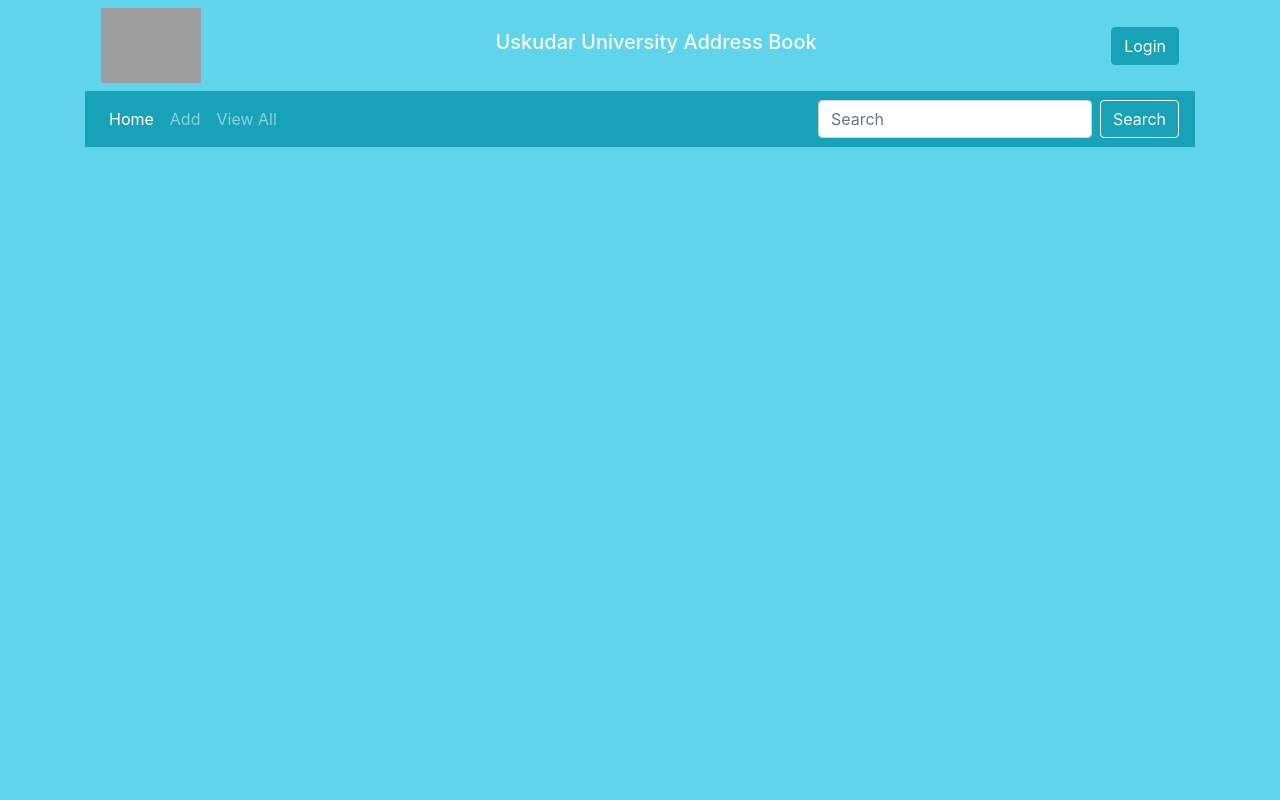
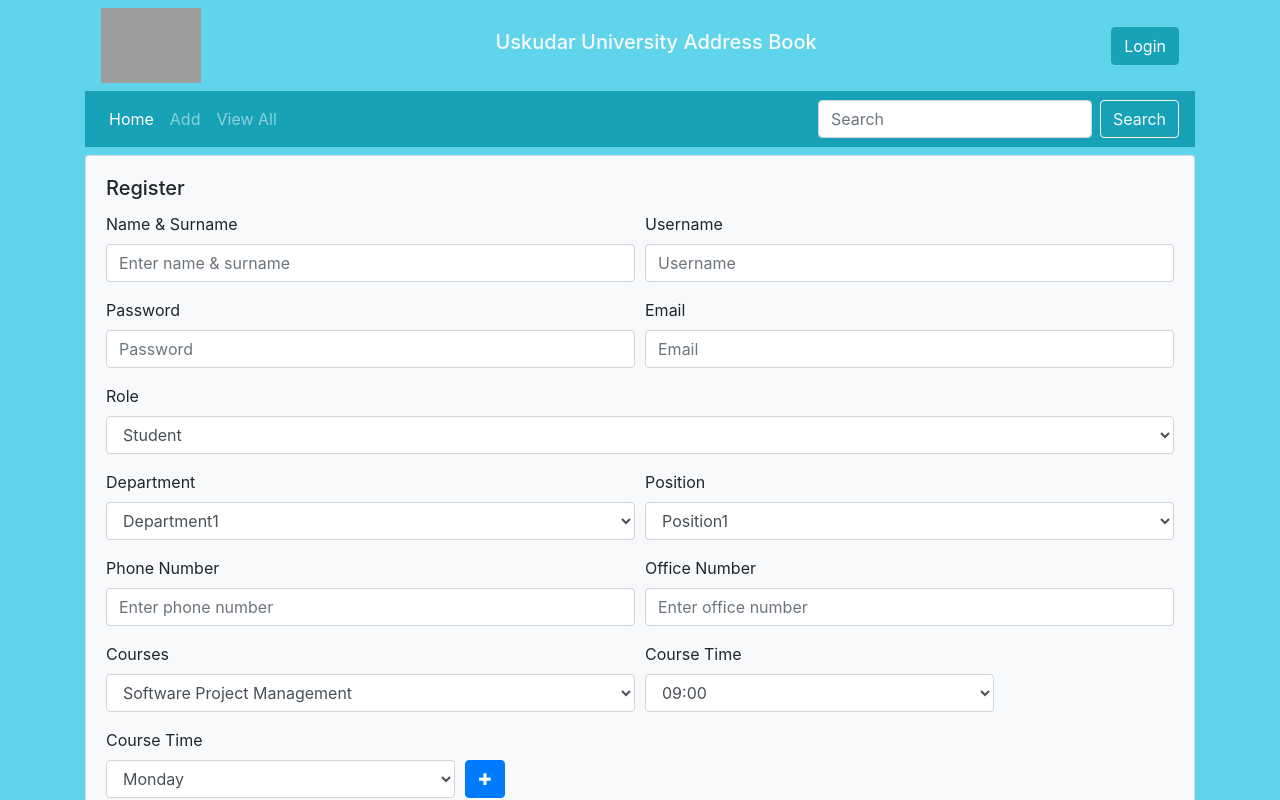
Before and after one commit to cnsbelirdi/address-book-system-client, a React (Create React App) app: page /register in a window 1280 px wide. Shown: the top 800 px of the page. Built offline with nearby package versions, Linux system fonts and the light colour scheme; grey boxes are pictures that could not be loaded.

Commit message:
Add register page

```diff
--- a/package.json
+++ b/package.json
@@ -8,6 +8,7 @@
     "@testing-library/user-event": "^13.5.0",
     "axios": "^0.26.1",
     "bootstrap": "^4.0.0",
+    "formik": "^2.2.9",
     "lodash": "^4.17.21",
     "react": "^17.0.2",
     "react-dom": "^17.0.2",
--- a/src/App.js
+++ b/src/App.js
@@ -7,6 +7,7 @@
 import { useAuth } from './contexts/AuthContext';
 import { useEffect, useState } from 'react';
 import axios from 'axios';
+import Register from './pages/Auth/Register';
 
 
 function App() {
@@ -98,6 +99,8 @@
           <Route path='/add' element={<Add />} />
           <Route path='/viewAll' element={<ViewAll />} />
           <Route path='/login' element={<Login />} />
+          <Route path='/register' element={<Register />} />
+
         </Routes>
       </div>
     </div>
--- a/src/pages/Auth/Register.js
+++ b/src/pages/Auth/Register.js
@@ -1,88 +1,152 @@
 import axios from "axios";
 import { useState } from "react";
 import { useAuth } from "../../contexts/AuthContext";
+import { useFormik } from "formik";
 
 const Register = props => {
 
-  const [username, setUsername] = useState('');
-  const [password, setPassword] = useState('');
+  const [timeTable, setTimeTable] = useState([]);
+  const [course, setCourse] = useState('');
+  const [day, setDay] = useState(0);
+  const [time, setTime] = useState('');
   const [message, setMessage] = useState('');
   const [auth, setAuth] = useAuth();
 
-  async function handleSubmit(e) {
-    e.preventDefault();
-    setMessage('');
+  const formik = useFormik({
+    initialValues: {
+      "name": "",
+      "username": "",
+      "password": "",
+      "role": "",
+      "department": "",
+      "position": "",
+      "phoneNumber": 0,
+      "email": "",
+      "officeNo": "",
+      "timeTable": []
+    },
+    onSubmit: event => {
+      // event.preventDefault();
+      console.log(event);
+    }
+  });
 
-    const result = await axios.post('api/auth/login', { username, password });
+  // async function handleSubmit(e) {
+  //   e.preventDefault();
+  //   setMessage('');
 
-    if (result.data) {
-      if (result.data.status === "OK") {
-        setAuth({
-          username: result.data.username,
-          role: result.data.role
-        });
-        localStorage.setItem('jwt', result.data.jwt);
+  //   const result = await axios.post('api/auth/login', { username, password });
 
-        setMessage('Successful!');
+  //   if (result.data) {
+  //     if (result.data.status === "OK") {
+  //       setAuth({
+  //         username: result.data.username,
+  //         role: result.data.role
+  //       });
+  //       localStorage.setItem('jwt', result.data.jwt);
 
-        return;
-      }
+  //       setMessage('Successful!');
 
-      setMessage(result.data.message);
+  //       return;
+  //     }
 
-      return;
-    }
-    else setMessage('An server related error occured!');
+  //     setMessage(result.data.message);
 
-    console.log(result);
-  }
+  //     return;
+  //   }
+  //   else setMessage('An server related error occured!');
 
-  function handleInput(e) {
-    const value = e.target.value;
+  //   console.log(result);
+  // }
+
+  function handleCourseSelect(e) {
+    let value = e.target.value;
 
     switch (e.target.name) {
-      case 'username':
-        setUsername(value);
+      case "course":
+        setCourse(value);
         break;
-      case 'password':
-        setPassword(value);
+      case "time":
+        setTime(value);
+        break;
+      case "day":
+        setDay(value);
         break;
       default:
         break;
     }
   }
 
+
+  function addTimeTable() {
+    if (day && time && course) {
+      let newTime = {
+        id: timeTable.length,
+        dayOfWeek: day,
+        hour: time,
+        className: course,
+        label: 'SMP-101' // sample
+      }
+      console.log(newTime);
+
+      setTimeTable([newTime, ...timeTable]);
+      console.log(timeTable);
+    }
+  }
+
+  function removeFromTable(id) {
+    setTimeTable(prev => {
+      return prev.filter(t => t.id != id);
+    });
+  }
+
   return (
-    <div>
-
-      <form onSubmit={handleSubmit}>
-        <input placeholder="Username" type="text" name="username" onInput={handleInput} />
-        <input placeholder="Password" type="password" name="password" onInput={handleInput} />
-        <button type="submit">Login</button>
-      </form>
-
-      <form>
-        <div class="form-row">
-          <div class="form-group col-md-6">
-            <label for="name">Name & Surname</label>
-            <input type="text" class="form-control" id="name" placeholder="Enter name & surname" />
+    <div class="card bg-light mt-2 mb-2">
+      <div class="card-body">
+        <h5 class="card-title">{props.title ?? "Register"}</h5>
+        <form onSubmit={formik.handleSubmit}>
+          <div className="form-row">
+            <div className="form-group col-md-6">
+              <label htmlFor="name">Name & Surname</label>
+              <input type="text" className="form-control"
+                onChange={formik.handleChange}
+                id="name" placeholder="Enter name & surname" />
             </div>
-          <div class="form-group col-md-6">
-            <label for="email">Email</label>
-            <input type="email" class="form-control" id="email" placeholder="Email" />
+            <div className="form-group col-md-6">
+              <label htmlFor="username">Username</label>
+              <input type="text" className="form-control"
+                onChange={formik.handleChange}
+                id="username" placeholder="Username" />
             </div>
-          <div class="form-group col-md-6">
-            <label for="role">Role</label>
-            <input type="role" class="form-control" id="role" placeholder="Role" />
+            <div className="form-group col-md-6">
+              <label htmlFor="password">Password</label>
+              <input type="password" className="form-control"
+                onChange={formik.handleChange}
+                id="password" placeholder="Password" />
+            </div>
+            <div className="form-group col-md-6">
+              <label htmlFor="email">Email</label>
+              <input type="email" className="form-control"
+                onChange={formik.handleChange}
+                id="email" placeholder="Email" />
+            </div>
+            <div className="form-group col-md-12">
+              <label htmlFor="role">Role</label>
+              <select className="form-control" name="role" id="role" onChange={formik.handleChange}>
+                <option disabled defaultValue>Choose..</option>
+                <option>Student</option>
+                <option>Employee</option>
+                <option>Human Resources</option>
+              </select>
             </div>
           </div>
 
 
-        <div class="form-row">
-          <div class="form-group col-md-6">
-            <label for="department">Department</label>
-            <select class="form-control" name="department" id="department">
-              <option>Choose..</option>
+          <div className="form-row">
+            <div className="form-group col-md-6">
+              <label htmlFor="department">Department</label>
+              <select className="form-control" name="department" id="department" onChange={formik.handleChange}>
+                <option disabled defaultValue>Choose..</option>
                 <option>Department1</option>
                 <option>Department2</option>
                 <option>Department3</option>
@@ -90,10 +154,10 @@
                 <option>Department5</option>
               </select>
             </div>
-          <div class="form-group col-md-6">
-            <label for="position">Position</label>
-            <select class="form-control" name="department" id="position">
-              <option>Choose..</option>
+            <div className="form-group col-md-6">
+              <label htmlFor="position">Position</label>
+              <select className="form-control" name="position" id="position" onChange={formik.handleChange}>
+                <option disabled defaultValue>Choose..</option>
                 <option>Position1</option>
                 <option>Position2</option>
                 <option>Position3</option>
@@ -102,55 +166,97 @@
               </select>
             </div>
           </div>
-        <div class="form-row">
-          <div class="form-group col-md-6">
-            <label for="phoneNumber">Phone Number</label>
-            <input type="phoneNumber" class="form-control" name="phoneNumber" id="phoneNumber" placeholder="Enter phone number" />
+          <div className="form-row">
+            <div className="form-group col-md-6">
+              <label htmlFor="phoneNumber">Phone Number</label>
+              <input type="phoneNumber" className="form-control"
+                onChange={formik.handleChange}
+                name="phoneNumber" id="phoneNumber" placeholder="Enter phone number" />
             </div>
-          <div class="form-group col-md-6">
-            <label for="officeNo">Office Number</label>
-            <input type="number" class="form-control" name="officeNo" id="officeNo" placeholder="Enter office number" />
+            <div className="form-group col-md-6">
+              <label htmlFor="officeNo">Office Number</label>
+              <input type="number" className="form-control"
+                onChange={formik.handleChange}
+                name="officeNo" id="officeNo" placeholder="Enter office number" />
             </div>
           </div>
-        <div class="form-row">
-          <div class="form-group col-md-6">
-            <label for="courses">Courses</label>
-            <select class="form-control" id="courses">
-              <option>Choose..</option>
-              <option>Software Project Management</option>
+
+          {/* Time Tables */}
+          <div className="form-row">
+            <div className="form-group col-md-6">
+              <label htmlFor="courses">Courses</label>
+              <select className="form-control" id="courses" name="course" onChange={handleCourseSelect}>
+                <option disabled>Choose..</option>
+                <option defaultValue>Software Project Management</option>
                 <option>Object Oriented Programming II</option>
                 <option>Software Construction</option>
                 <option>Spanish II</option>
                 <option>Numerical Analysis</option>
               </select>
             </div>
-          <div class="form-group col-md-4">
-            <label for="time">Course Time</label>
-            <select class="form-control" id="time">
-              <option>09:00 - 10:00</option>
-              <option>10:00 - 11:00</option>
-              <option>11:00 - 12:00</option>
-              <option>12:00 - 13:00</option>
-              <option>13:00 - 14:00</option>
-              <option>14:00 - 15:00</option>
+            <div className="form-group col-md-4">
+              <label htmlFor="time">Course Time</label>
+              <select className="form-control" id="time" name="time" onChange={handleCourseSelect}>
+                <option defaultValue>09:00</option>
+                <option>10:00</option>
+                <option>11:00</option>
+                <option>12:00</option>
+                <option>13:00</option>
+                <option>14:00</option>
+                <option>15:00</option>
+                <option>16:00</option>
+                <option>17:00</option>
+                <option>18:00</option>
               </select>
             </div>
-          <div class="form-group col-md-2">
-            <button class="mt-4_5 btn btn-primary" id="addCourse" type="button">&#10010;</button>
+
+            <div className="form-group col-md-4">
+              <label htmlFor="day">Course Time</label>
+              <select className="form-control" id="day" name="day" onChange={handleCourseSelect}>
+                <option value={0} defaultValue>Monday</option>
+                <option value={1}>Tuesday</option>
+                <option value={2}>Wednesday</option>
+                <option value={3}>Thursday</option>
+                <option value={4}>Friday</option>
+                <option value={5}>Saturday</option>
+              </select>
+            </div>
+            <div className="form-group col-md-2">
+              <button className="mt-4_5 btn btn-primary" id="addCourse" type="button" onClick={addTimeTable}>&#10010;</button>
             </div>
           </div>
 
-        <label for="list">Added Courses</label>
-        <div class="card" style={{ minHeight: "60px" }}>
-          <ul class="list-group" id="list">
+          <label htmlFor="list">Added Courses</label>
+          <div className="card" style={{ minHeight: "60px" }}>
+            <ul className="list-group" id="list">
 
+              {
+                timeTable.map(t => {
+                  return (
+                    <li class="py-3 shadow list-group-item" key={t.id}>
+                      <div class="row">
+                        <div class="col-6">
+                          <span class="" > {t.className} </span>
+                        </div>
+                        <div class="col-5">
+                          <span class="" > {t.hour} </span>
+                        </div>
+                        <div class="col-1">
+                          <button class=" btn btn-primary btn-sm" onClick={(e) => removeFromTable(t.id)}>&#10008;</button>
+                        </div>
+                      </div>
+                    </li>
+                  );
+                })
+              }
             </ul>
           </div>
-        <button type="submit" class="btn btn-primary mt-3">ADD USER</button>
+          <button type="submit" className="btn btn-primary mt-3">ADD USER</button>
         </form>
 
         {message != '' && <p>{message}</p>}
       </div>
+    </div>
   );
 }
 export default Register;
```
Also changed, not shown: src/pages/Add.js (+3 -93 lines), src/methods/table.js (renamed from src/components/table.js), 1 other file (tests, documents, lock files or other folders). Lines whose indentation alone changed are shown as unchanged.
